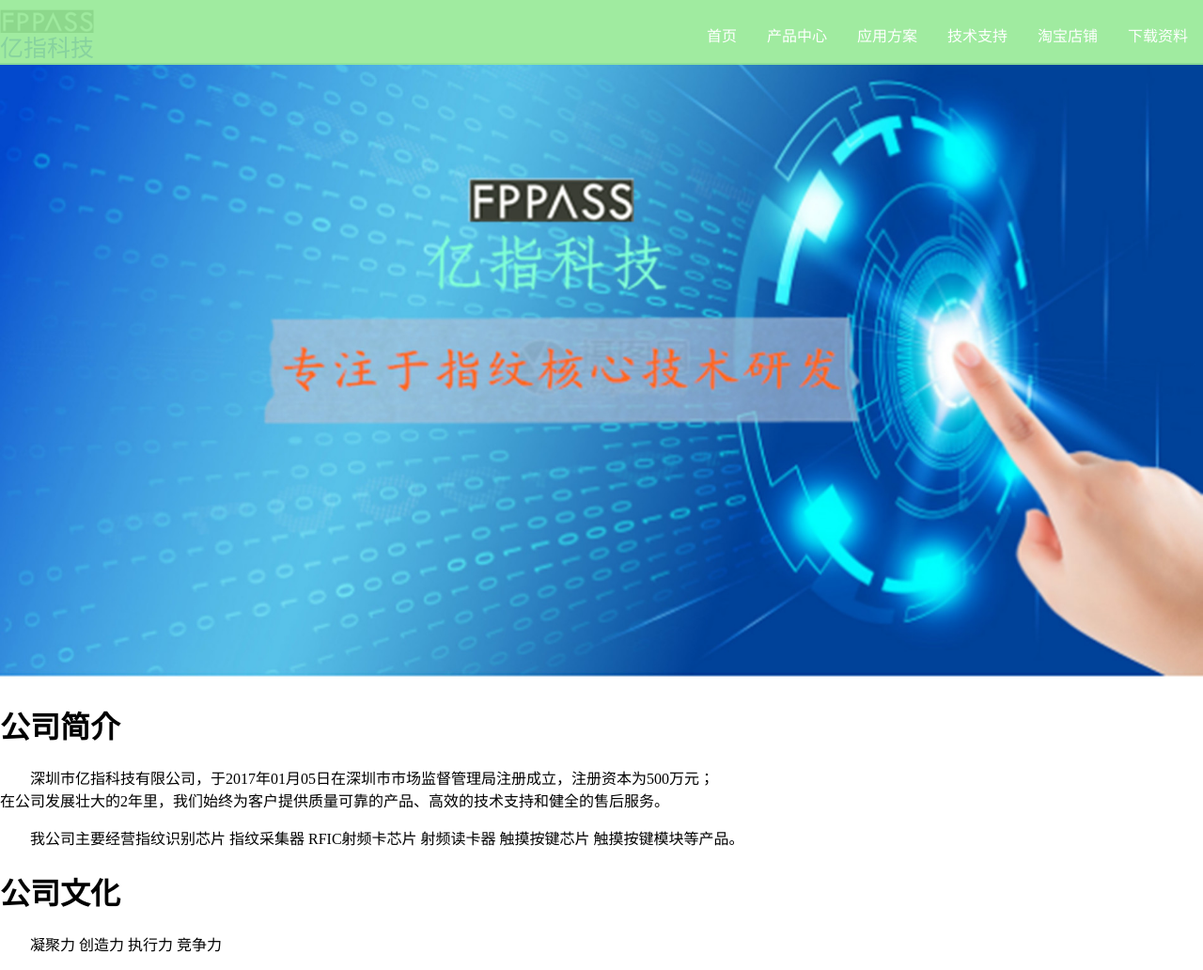
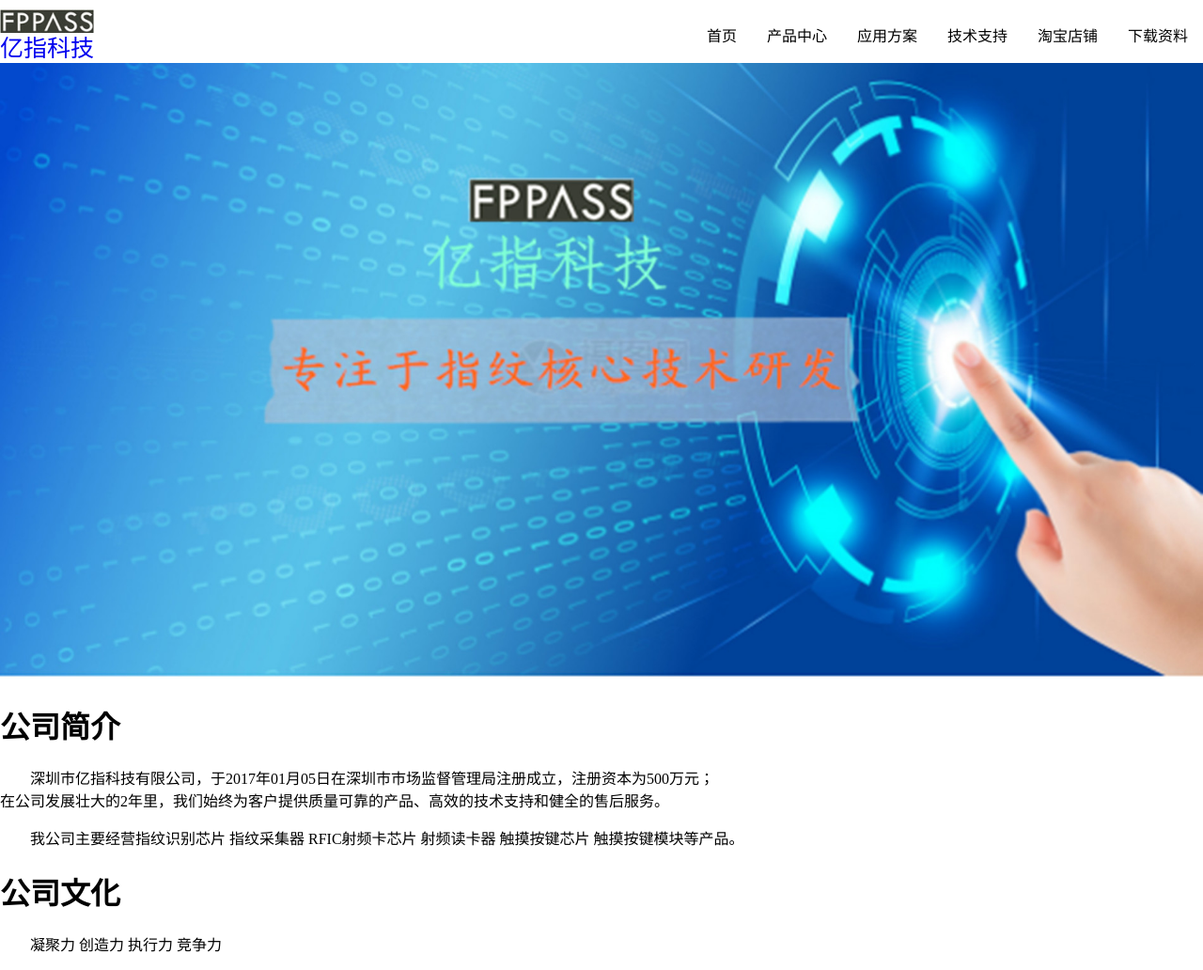
Before and after one commit to easyfp/easyfp.github.io, a Jekyll site: the page about.html, which Jekyll copies as it is, in a window 1280 px wide and 1032 px high. Shown: the whole window at 94% size. Built offline with Jekyll 4.4.1, drawn with Linux system fonts in a browser that asks for light colours.

Commit message:
Update about.html

```diff
--- a/about.html
+++ b/about.html
@@ -12,7 +12,7 @@
     margin: 0;
     padding: 0;
     overflow: hidden;
-    background-color: hsla(120,65%,75%,0.9);
+    background-color: hsla(120,65%,75%,0.0);
     position: fixed;
     top: 0;
     width: 100%;
@@ -24,7 +24,7 @@
 
 li a {
     display: block;
-    color: white;
+    color: black;
     text-align: center;
     padding: 20px 16px;
     text-decoration: none;
```
